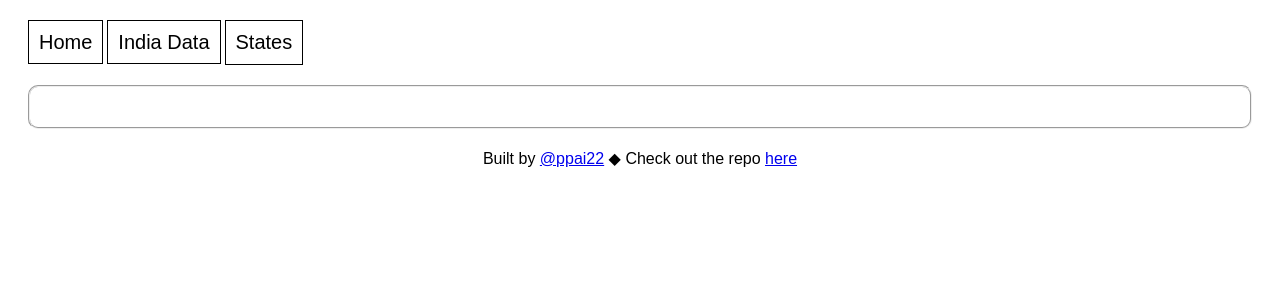
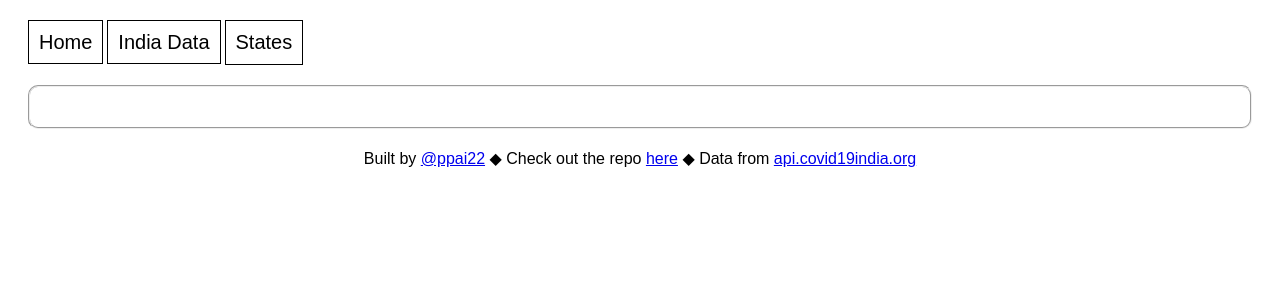
Before and after one commit to ppai22/covid19-india-dashboard-flask, a Flask app: template templates/base.html in a window 1280 px wide. Shown: the part 110-410 px from the top of the page. Run offline with Flask 2, Linux system fonts and the light colour scheme; the template is opened without the code that fills it, so the values that code supplies are empty.

Commit message:
Added attribution in footer

```diff
--- a/templates/base.html
+++ b/templates/base.html
@@ -124,6 +124,8 @@
     <a>Built by <a href="https://github.com/ppai22" target="_blank">@ppai22</a></a>
     <a>&#9670;</a>
     <a>Check out the repo <a href="https://github.com/ppai22/covid19-india-dashboard-flask" target="_blank">here</a></a>
+    <a>&#9670;</a>
+    <a>Data from <a href="https://api.covid19india.org/" target="_blank">api.covid19india.org</a></a>
 </div>
 
 </body>
```
